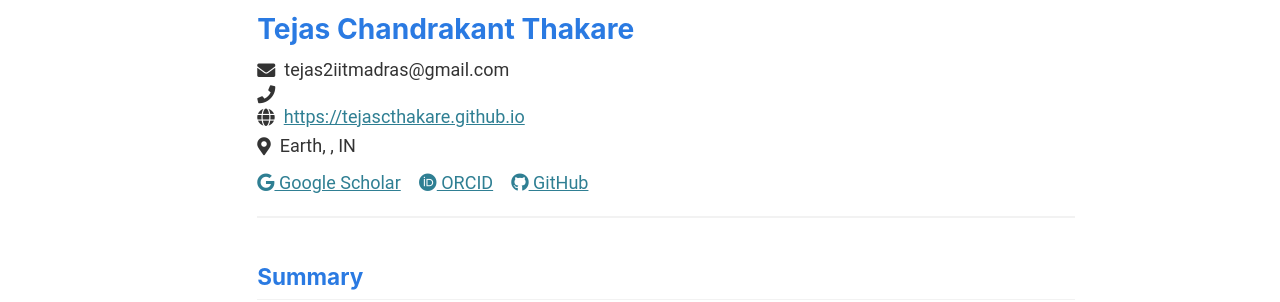
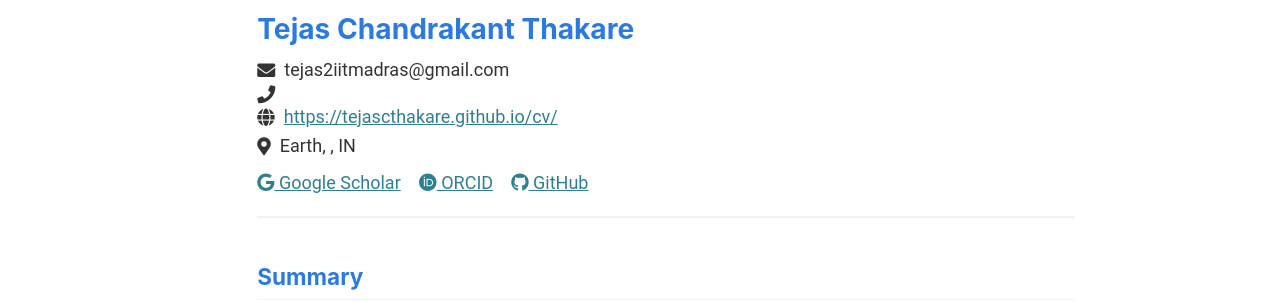
Before and after one commit to TejasCThakare/tejascthakare.github.io, a Jekyll site: the page built from _pages/cv-json.md, in a window 1280 px wide and 900 px high. Shown: the part 128-430 px from the top of the window. Built offline with Jekyll 4.4.1, drawn with Linux system fonts in a browser that asks for light colours; part of the change alters nothing that is shown.

```diff
--- a/_data/cv.json
+++ b/_data/cv.json
@@ -3,7 +3,7 @@
     "name": "Tejas Chandrakant Thakare",
     "email": "tejas2iitmadras@gmail.com",
     "phone": "",
-    "website": "https://tejascthakare.github.io",
+    "website": "https://tejascthakare.github.io/cv/",
     "summary": "Passionate about tech",
     "location": {
       "address": "",
```
